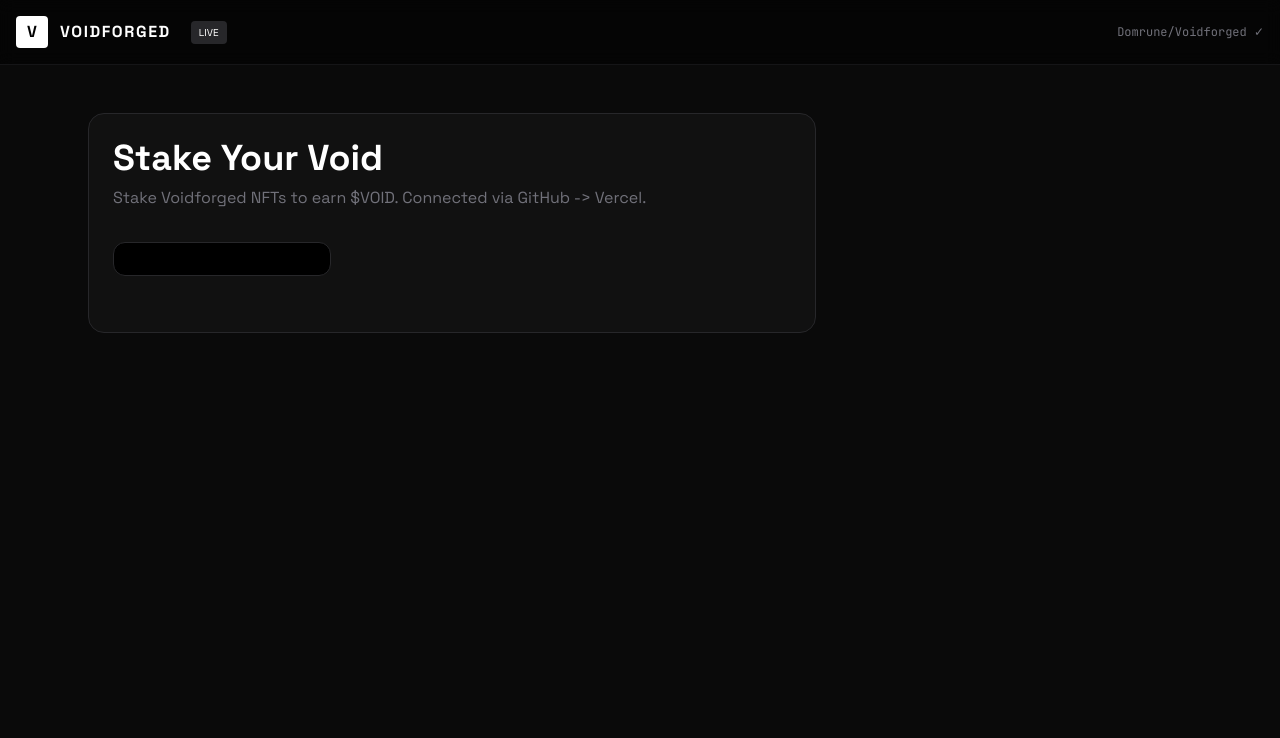
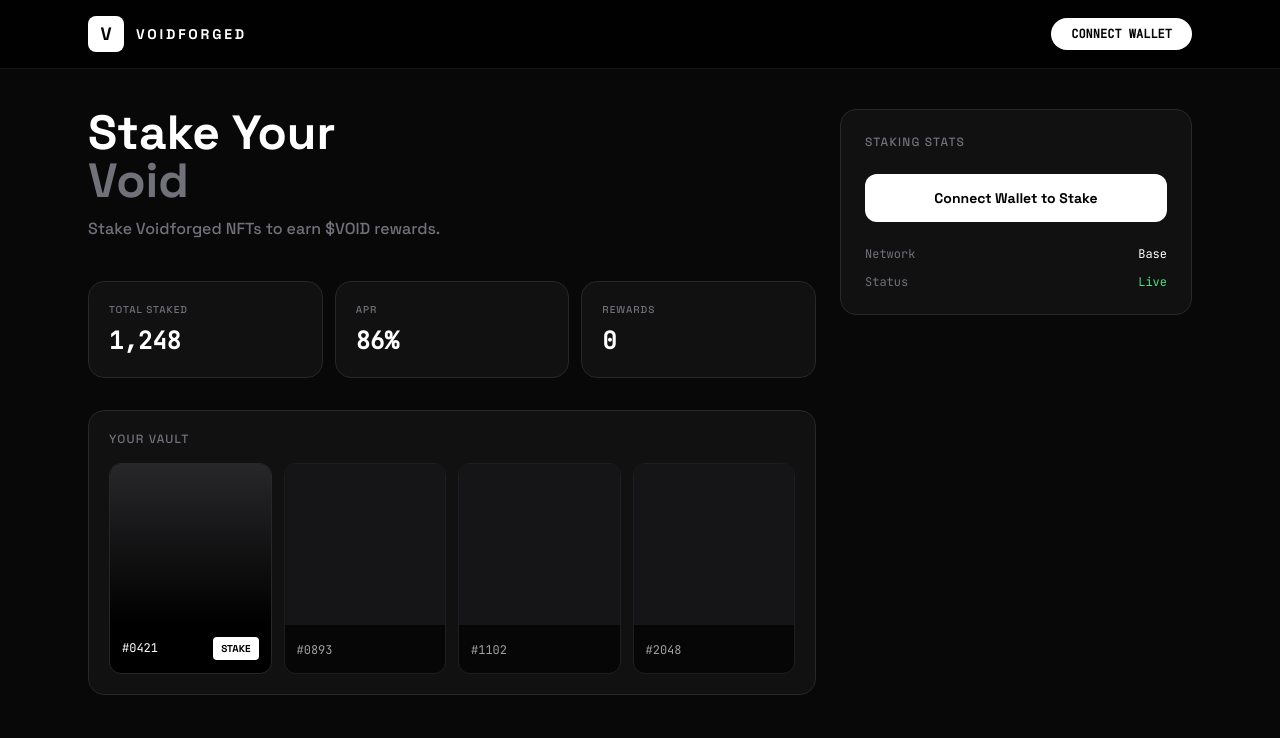
Before and after one commit to Domrune/Voidforged, a plain HTML site: page index.html in a window 1280 px wide. Drawn offline with nearby package versions, Linux system fonts and the light colour scheme.

Commit message:
Refactor index.html for improved layout and styling
Updated the title and improved styling for the page. Added a navigation bar and modified the layout for better user experience.

```diff
--- a/index.html
+++ b/index.html
@@ -3,21 +3,58 @@
 <head>
 <meta charset="UTF-8">
 <meta name="viewport" content="width=device-width, initial-scale=1.0">
-<title>Voidforged - Stake</title>
+<title>Voidforged</title>
 <script src="https://cdn.tailwindcss.com"></script>
-<link href="https://fonts.googleapis.com/css2?family=Space+Grotesk:wght@400;600;700&family=JetBrains+Mono&display=swap" rel="stylesheet">
-<style>body{font-family:'Space Grotesk',sans-serif}.mono{font-family:'JetBrains Mono',monospace}</style>
+<link href="https://fonts.googleapis.com/css2?family=Space+Grotesk:wght@500;700&family=JetBrains+Mono:wght@400&display=swap" rel="stylesheet">
+<style>
+body{font-family:'Space Grotesk',sans-serif;background:#080808}
+.mono{font-family:'JetBrains Mono',monospace}
+</style>
 </head>
-<body class="bg-[#0a0a0a] text-white min-h-screen">
-<div class="border-b border-zinc-800/50 bg-black/50 backdrop-blur p-4 flex justify-between items-center">
-<div class="flex items-center gap-3"><div class="w-8 h-8 bg-white text-black rounded flex items-center justify-center font-bold">V</div><span class="font-bold tracking-widest">VOIDFORGED</span><span class="text-[10px] bg-zinc-800 px-2 py-1 rounded ml-2">LIVE</span></div>
-<div class="text-xs text-zinc-500 mono">Domrune/Voidforged ✓</div>
+<body class="text-white min-h-screen">
+<!-- HEADER CLEAN -->
+<nav class="border-b border-zinc-800/60 bg-black/80 backdrop-blur sticky top-0 z-50">
+<div class="max-w-6xl mx-auto px-6 py-4 flex justify-between items-center">
+<div class="flex items-center gap-3">
+<div class="w-9 h-9 bg-white text-black rounded-lg flex items-center justify-center font-bold text-lg">V</div>
+<span class="font-bold tracking-[0.2em] text-sm">VOIDFORGED</span>
+</div>
+<button class="bg-white text-black px-5 py-2 rounded-full text-xs font-bold mono">CONNECT WALLET</button>
+</div>
+</nav>
+
+<div class="max-w-6xl mx-auto px-6 py-10 grid lg:grid-cols-3 gap-6">
+<!-- MAIN -->
+<div class="lg:col-span-2">
+<h1 class="text-5xl font-bold leading-none mb-3">Stake Your<br><span class="text-zinc-500">Void</span></h1>
+<p class="text-zinc-500 mb-10">Stake Voidforged NFTs to earn $VOID rewards.</p>
+
+<div class="grid grid-cols-3 gap-3 mb-8">
+<div class="bg-[#111] border border-zinc-800 rounded-2xl p-5"><p class="text-[10px] text-zinc-500 tracking-widest">TOTAL STAKED</p><p class="text-2xl font-bold mono mt-2">1,248</p></div>
+<div class="bg-[#111] border border-zinc-800 rounded-2xl p-5"><p class="text-[10px] text-zinc-500 tracking-widest">APR</p><p class="text-2xl font-bold mono mt-2 text-white">86%</p></div>
+<div class="bg-[#111] border border-zinc-800 rounded-2xl p-5"><p class="text-[10px] text-zinc-500 tracking-widest">REWARDS</p><p class="text-2xl font-bold mono mt-2">0</p></div>
 </div>
 
-<div class="max-w-6xl mx-auto p-6 grid md:grid-cols-3 gap-6 mt-6">
-<div class="md:col-span-2 border border-zinc-800 rounded-2xl bg-[#111] p-6">
-<h1 class="text-4xl font-bold mb-2">Stake Your Void</h1>
-<p class="text-zinc-500 mb-8">Stake Voidforged NFTs to earn $VOID. Connected via GitHub -> Vercel.</p>
+<div class="bg-[#111] border border-zinc-800 rounded-2xl p-5">
+<p class="text-xs tracking-widest text-zinc-500 mb-4">YOUR VAULT</p>
+<div class="grid grid-cols-2 md:grid-cols-4 gap-3">
+<div class="bg-black border border-zinc-800 rounded-xl overflow-hidden"><div class="aspect-square bg-gradient-to-b from-zinc-800 to-black"></div><div class="p-3 flex justify-between items-center"><span class="text-xs mono">#0421</span><span class="text-[10px] bg-white text-black px-2 py-1 rounded font-bold">STAKE</span></div></div>
+<div class="bg-black border border-zinc-800 rounded-xl overflow-hidden opacity-60"><div class="aspect-square bg-zinc-900"></div><div class="p-3"><span class="text-xs mono">#0893</span></div></div>
+<div class="bg-black border border-zinc-800 rounded-xl overflow-hidden opacity-60"><div class="aspect-square bg-zinc-900"></div><div class="p-3"><span class="text-xs mono">#1102</span></div></div>
+<div class="bg-black border border-zinc-800 rounded-xl overflow-hidden opacity-60"><div class="aspect-square bg-zinc-900"></div><div class="p-3"><span class="text-xs mono">#2048</span></div></div>
+</div>
+</div>
+</div>
 
-<div class="grid grid-cols-3 gap-3 mb-8">
-<div class="bg-black border border-zinc-800 rounded-xl p-4"><p class="text-[10px] text-zinc-500 tracking-widest">
+<!-- SIDE -->
+<div class="bg-[#111] border border-zinc-800 rounded-2xl p-6 h-fit">
+<p class="text-xs tracking-widest text-zinc-500 mb-6">STAKING STATS</p>
+<button class="w-full bg-white text-black py-3.5 rounded-xl font-bold text-sm mb-6">Connect Wallet to Stake</button>
+<div class="space-y-3 text-xs mono">
+<div class="flex justify-between text-zinc-500"><span>Network</span><span class="text-white">Base</span></div>
+<div class="flex justify-between text-zinc-500"><span>Status</span><span class="text-green-400">Live</span></div>
+</div>
+</div>
+</div>
+</body>
+</html>
```
